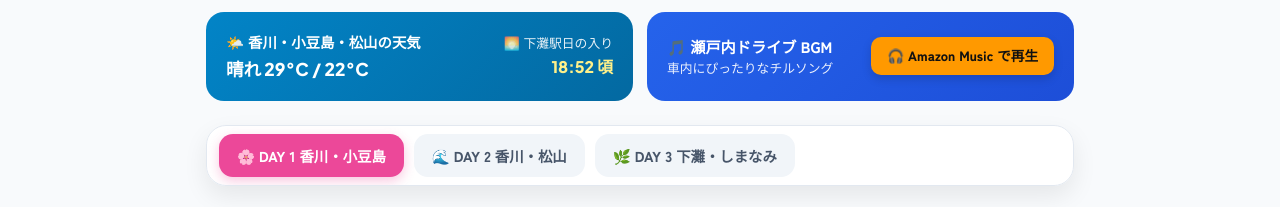
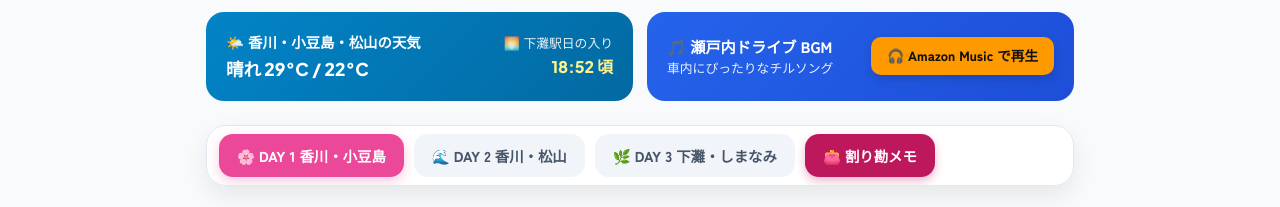
Before and after one commit to k-oishi02/shikoku-drive, a plain HTML site: page travel_guide.html in a window 1280 px wide. Shown: the part 340-547 px from the top of the page. Drawn offline with Linux system fonts and the light colour scheme; no server answers.

Commit message:
Add Warikan shortcut button to navigation bar for travel_guide.html

```diff
--- a/travel_guide.html
+++ b/travel_guide.html
@@ -205,6 +205,7 @@
             <a href="#day1" class="nav-btn d1 active" onclick="navTo('day1')">🌸 DAY 1 香川・小豆島</a>
             <a href="#day2" class="nav-btn d2" onclick="navTo('day2')">🌊 DAY 2 香川・松山</a>
             <a href="#day3" class="nav-btn d3" onclick="navTo('day3')">🌿 DAY 3 下灘・しまなみ</a>
+            <a href="#warikan" class="nav-btn warikan-shortcut" style="background:#be185d; color:white; box-shadow:0 4px 10px rgba(190,24,93,0.3);" onclick="navTo('warikan')">👛 割り勘メモ</a>
         </nav>
 
         <!-- Google Map Section -->
@@ -562,7 +563,7 @@
         </section>
 
         <!-- Real-Time Warikan Calculator Section -->
-        <section class="warikan-panel">
+        <section id="warikan" class="warikan-panel" style="scroll-margin-top: 80px;">
             <div style="display:flex; justify-content:space-between; align-items:center; flex-wrap:wrap; gap:10px;">
                 <h3 style="font-size:1.2rem; font-weight:800; color:#be185d; font-family:var(--font-mincho);">👛 旅の立替・リアルタイム精算メモ</h3>
                 <button onclick="clearWarikan()" style="font-size:0.78rem; color:#ef4444; background:none; border:none; cursor:pointer;">全クリア</button>
@@ -618,15 +619,25 @@
         });
 
         // Smooth Navigation
-        function navTo(dayId) {
+        function navTo(targetId) {
             const btns = document.querySelectorAll('.nav-btn');
             btns.forEach(b => b.classList.remove('active'));
 
-            const activeBtn = document.querySelector('.nav-btn.d' + dayId.replace('day', ''));
-            if (activeBtn) activeBtn.classList.add('active');
+            if (targetId.startsWith('day')) {
+                const activeBtn = document.querySelector('.nav-btn.d' + targetId.replace('day', ''));
+                if (activeBtn) activeBtn.classList.add('active');
 
-            const mapBtn = document.querySelector('.map-btn.btn-' + dayId);
-            if (mapBtn) changeMap(dayId, mapBtn);
+                const mapBtn = document.querySelector('.map-btn.btn-' + targetId);
+                if (mapBtn) changeMap(targetId, mapBtn);
+            } else if (targetId === 'warikan') {
+                const activeBtn = document.querySelector('.nav-btn.warikan-shortcut');
+                if (activeBtn) activeBtn.classList.add('active');
+            }
+
+            const el = document.getElementById(targetId);
+            if (el) {
+                el.scrollIntoView({ behavior: 'smooth', block: 'start' });
+            }
         }
 
         // Map Switcher
```
